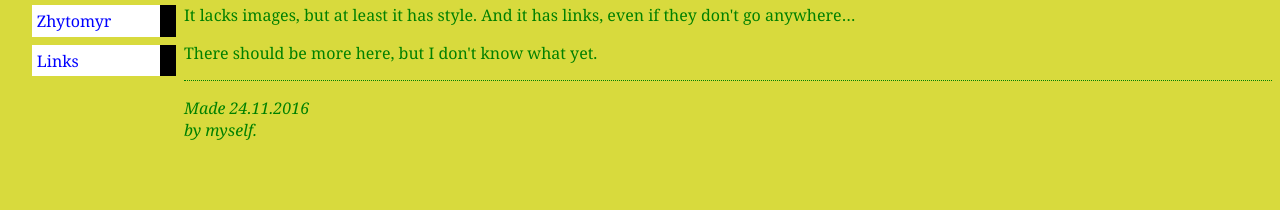
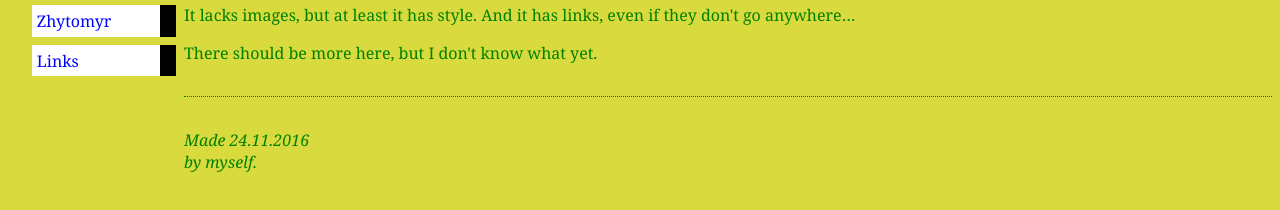
Before and after one commit to AnnaBevziuk/SimpleSite, a plain HTML site: page index.html in a window 1280 px wide. Shown: the part 114-324 px from the top of the page. Drawn offline with Linux system fonts and the light colour scheme.

Commit message:
Змінено розміри та колір

```diff
--- a/style.css
+++ b/style.css
@@ -27,6 +27,6 @@ a:link {
 a:visited {
   color: green }
 address {
-  margin-top: 1em;
-  padding-top: 1em;
+  margin-top: 2em;
+  padding-top: 2em;
   border-top: thin dotted }
```
